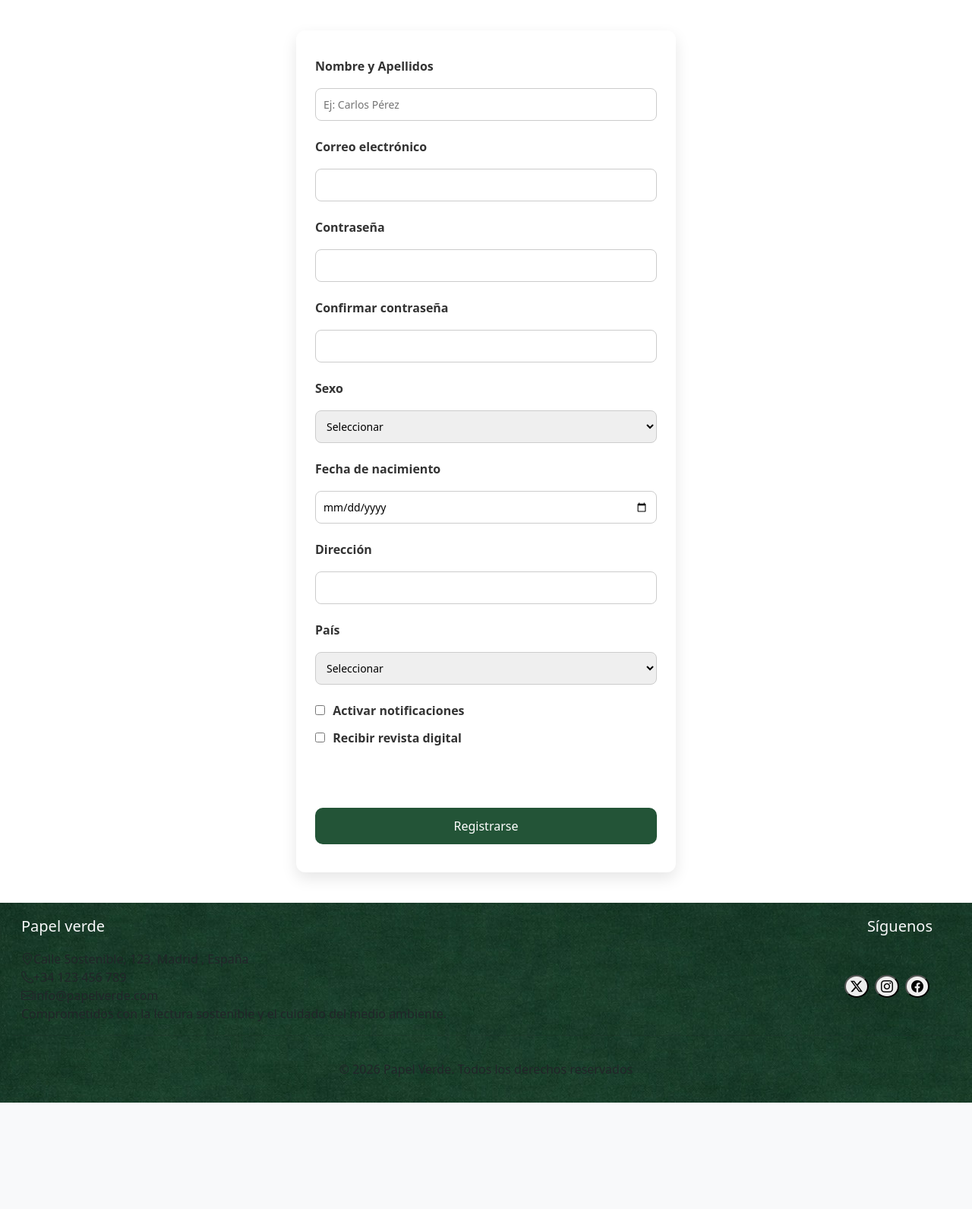
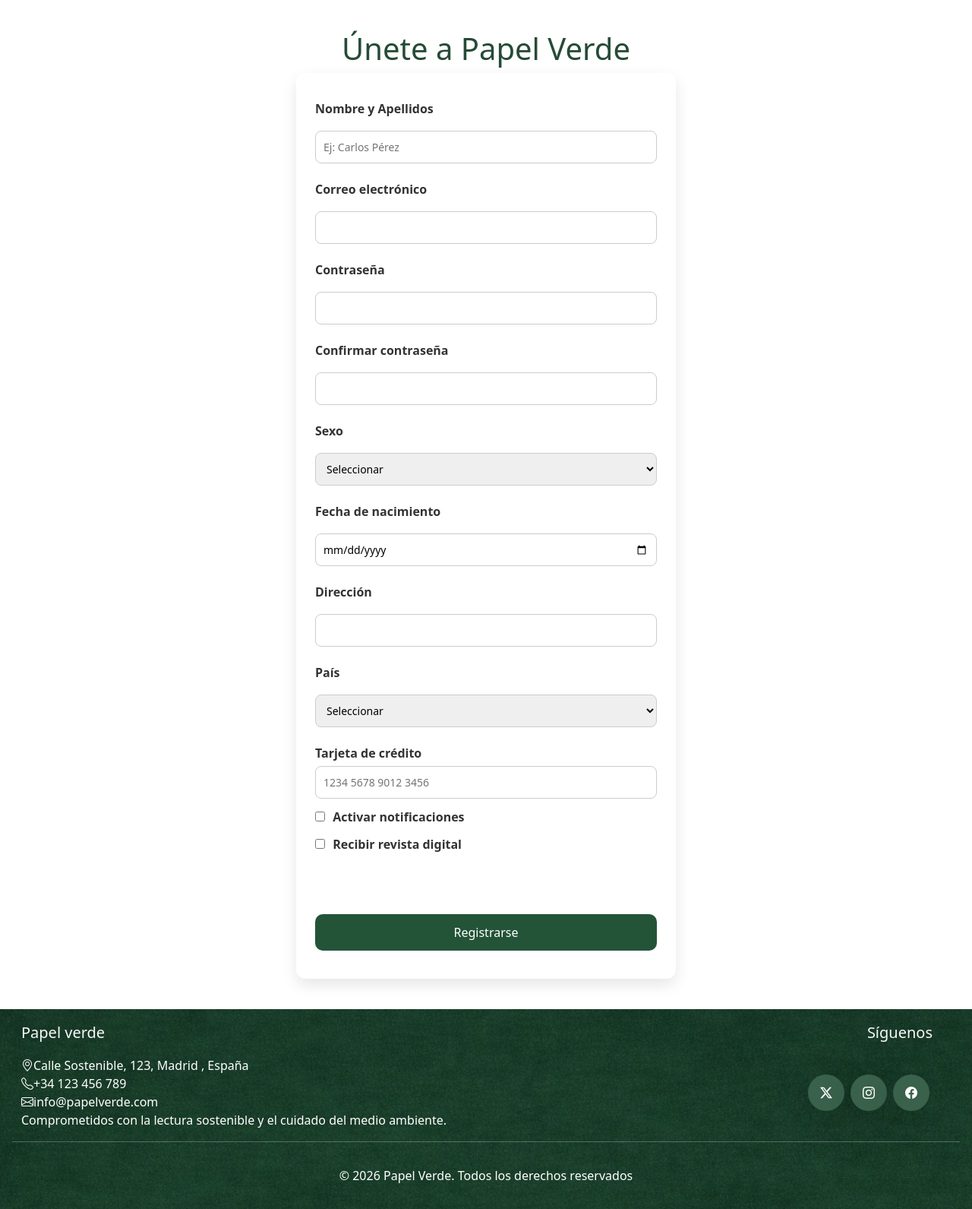
Before and after one commit to CarlosGarrido98/PapelVerde, a PHP site: page /formulario.html in a window 1280 px wide. Shown: the part 100-1691 px from the top of the page at 76% size. Before the commit the page ends 1551 px from the top, so only its background shows below. Run offline with PHP 8.4, Linux system fonts and the light colour scheme.

Commit message:
feat: Creación Formulario

```diff
--- a/SPRINT_1/css/formstyle.css
+++ b/SPRINT_1/css/formstyle.css
@@ -71,3 +71,33 @@
   width: auto;
   margin-right: 6px;
 }
+
+/* Estilos para los botones de redes sociales */
+.btn-social{
+  background-color: #39614B;
+  border: none;
+  width: 3em;
+  height: 3em;
+  color:white;
+}
+
+.btn-unirse{
+  background-color: #235437;
+  color:white;
+  border: none;
+  padding: 0.3em;
+  border-radius: 15px;
+}
+
+.btn-añadir{
+  background-color: #235437;
+  color:white;
+  border:none;
+  border-radius: 10px;
+  width: 6em;
+  height: 2.4em;
+}
+
+footer{
+    color: white;
+}
--- a/SPRINT_1/formulario.html
+++ b/SPRINT_1/formulario.html
@@ -43,6 +43,8 @@
 
     <section class ="Formulario container-fluid bg-white">
 
+
+        <h1 class="text-center" style="color: #254B36;"> Únete a Papel Verde </h1>
     <form id="registroForm">
 
             <!-- Nombre -->
@@ -87,7 +89,7 @@
             </select>
 
             <!-- Tarjeta (oculta al inicio) -->
-            <div id="tarjetaContainer" style="display:none;">
+            <div id="tarjetaContainer" >
                 <label>Tarjeta de crédito</label>
                 <input type="text" id="tarjeta" placeholder="1234 5678 9012 3456">
             </div>
```
